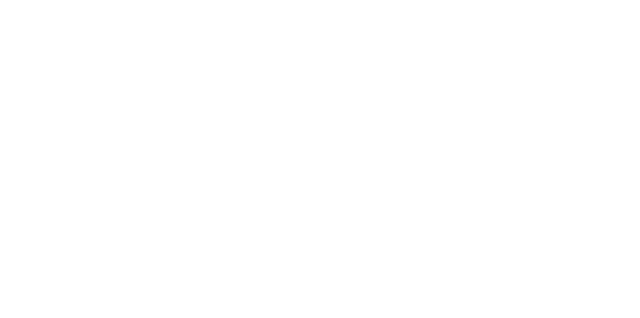
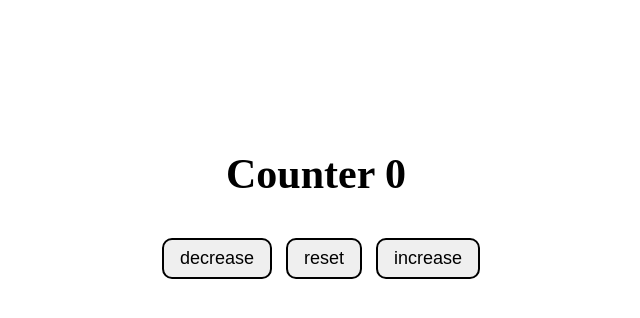
Before and after one commit to MajaPetkova/JS-Advanced, a plain HTML site: page 17.EasyProjects/02.Counter/index.html in a window 1280 px wide. Shown: the whole page, without its empty margins (324-964 px from the left). Drawn offline with Linux system fonts and the light colour scheme.

Commit message:
Add html and css

```diff
--- a/17.EasyProjects/02.Counter/index.html
+++ b/17.EasyProjects/02.Counter/index.html
@@ -1,13 +1,22 @@
 <!DOCTYPE html>
 <html lang="en">
-<head>
-    <meta charset="UTF-8">
-    <meta http-equiv="X-UA-Compatible" content="IE=edge">
-    <meta name="viewport" content="width=device-width, initial-scale=1.0">
-    <link rel="stylesheet" href="style.css">
-    <title>Document</title>
-</head>
-<body>
-
-</body>
+  <head>
+    <meta charset="UTF-8" />
+    <meta http-equiv="X-UA-Compatible" content="IE=edge" />
+    <meta name="viewport" content="width=device-width, initial-scale=1.0" />
+    <link rel="stylesheet" href="style.css" />
+    <title>Counter</title>
+  </head>
+  <body>
+    <main>
+      <div class="container">
+        <h1>Counter <span id="value">0</span></h1>
+        <div class="button-container">
+            <button class="btn decrease">decrease</button>
+            <button class="btn reset">reset</button>
+            <button class="btn increase">increase</button>
+        </div>
+      </div>
+    </main>
+  </body>
 </html>
--- a/17.EasyProjects/02.Counter/style.css
+++ b/17.EasyProjects/02.Counter/style.css
@@ -0,0 +1,25 @@
+*{
+    box-sizing: border-box;
+    margin: 0;
+    padding: 0;
+}
+.container{
+text-align: center;
+margin-top:150px;
+}
+h1{
+    font-size: 42px;
+    margin-bottom: 40px;
+}
+.button-container .btn{
+    padding:8px 16px;
+    margin-left: 10px;
+    border: 2px solid black;
+    border-radius: 10px;
+    font-size: 18px;
+}
+.button-container .btn:hover{
+    background-color: black;
+    color: white;
+    transition: 600ms ease-in-out;
+}
```
